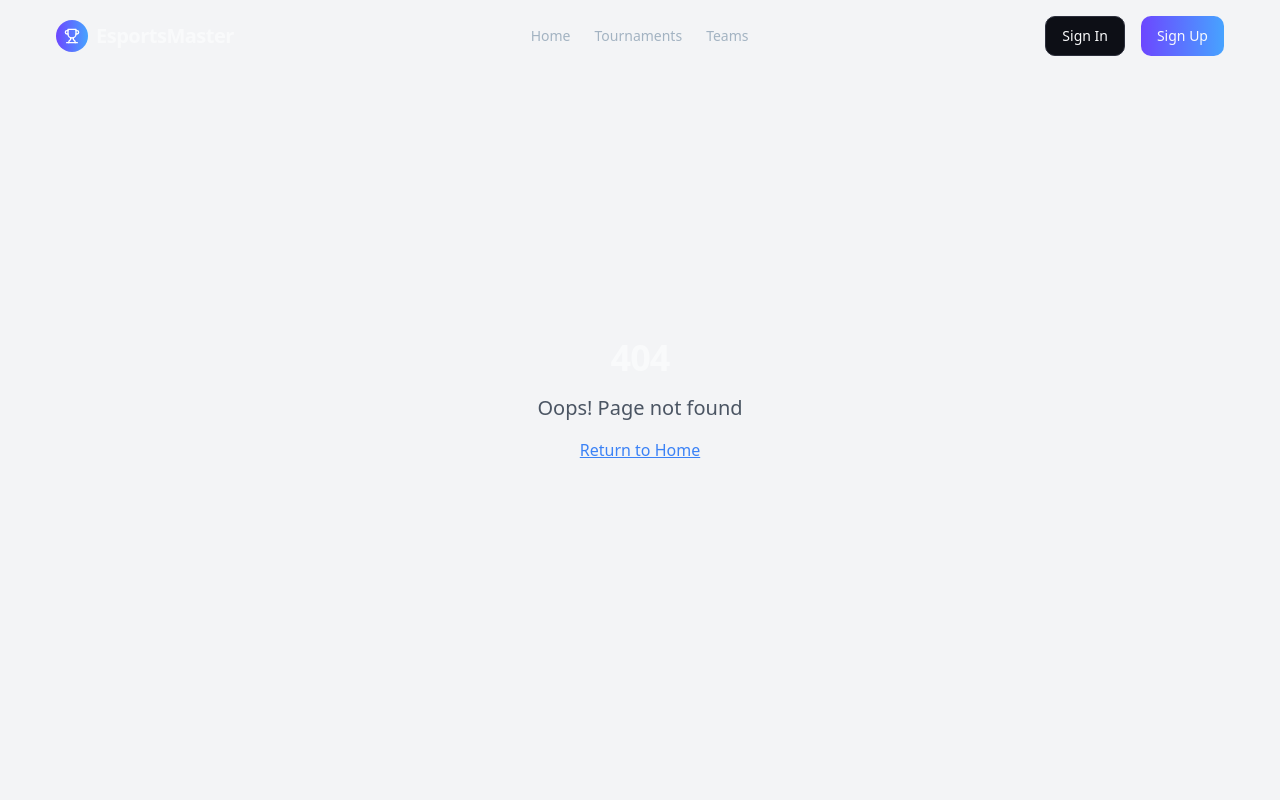
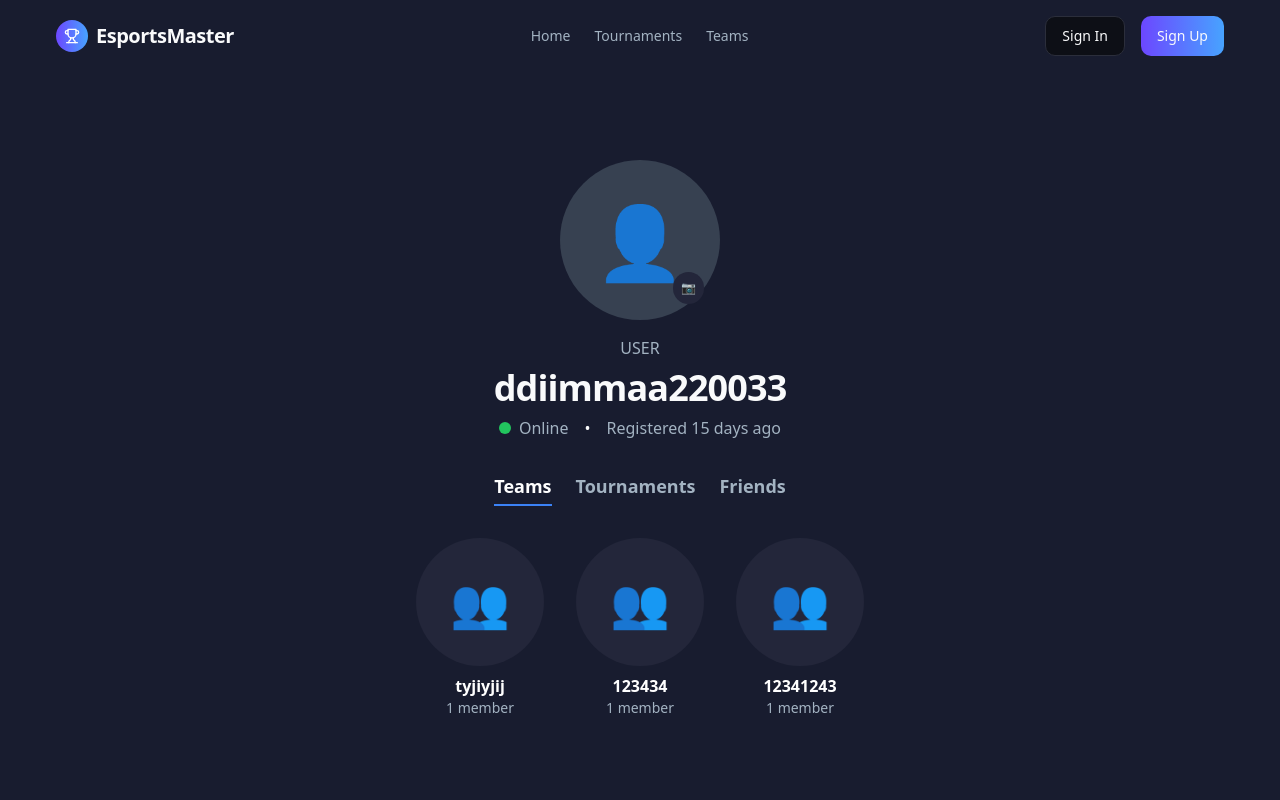
Before and after one commit to dddiimmaa220033/cyberWebFrontend1, a React (Vite) app: page /profile in a window 1280 px wide. Shown: the top 800 px of the page. Built offline with nearby package versions, Linux system fonts and the light colour scheme.

Commit message:
Створення панелі користувача

```diff
--- a/src/App.tsx
+++ b/src/App.tsx
@@ -12,6 +12,7 @@ import NotFound from "./pages/NotFound";
 import LoginForm from "./pages/login";
 import AdminPanel from "./pages/AdminPanel";
 import SteamCallback from "@/pages/SteamCallback";
+import Profile from "@/pages/Profile";
 
 const queryClient = new QueryClient();
 
@@ -40,6 +41,7 @@ const App = () => (
                 }
               />
               <Route path="/steam-callback" element={<SteamCallback />} />
+              <Route path="/profile" element={<Profile />} />
               {/* ADD ALL CUSTOM ROUTES ABOVE THE CATCH-ALL "*" ROUTE */}
               <Route path="*" element={<NotFound />} />
             </Routes>
--- a/src/components/layout/Navbar.tsx
+++ b/src/components/layout/Navbar.tsx
@@ -87,7 +87,12 @@ const Navbar = () => {
         <div className="hidden md:flex items-center gap-4">
           {isAuthenticated ? (
             <div className="flex items-center gap-4">
-              <span className="text-sm">{username}</span>
+              <Link
+                to="/profile"
+                className="font-bold text-lg hover:underline transition-colors"
+              >
+                {username}
+              </Link>
               <Button variant="outline" className="text-sm" onClick={handleLogout}>
                 Log Out
               </Button>
--- a/src/components/ui/form.tsx
+++ b/src/components/ui/form.tsx
@@ -19,7 +19,7 @@ type FormFieldContextValue<
   TFieldValues extends FieldValues = FieldValues,
   TName extends FieldPath<TFieldValues> = FieldPath<TFieldValues>
 > = {
-  name: TName
+   name: TName
 }
 
 const FormFieldContext = React.createContext<FormFieldContextValue>(
--- /dev/null
+++ b/src/pages/Profile.tsx
@@ -0,0 +1,138 @@
+import React, { useState } from "react";
+
+const Profile = () => {
+  const [tab, setTab] = useState<"teams" | "tournaments" | "friends">("teams");
+  const username = "ddiimmaa220033"; // замініть на динамічне значення
+
+  return (
+    <div className="min-h-screen bg-[#181c2f] py-20 pt-40">
+      <div className="container mx-auto px-6 flex flex-col items-center">
+        {/* Аватар і заголовок */}
+        <div className="w-40 h-40 rounded-full bg-gray-700 flex items-center justify-center mb-4 relative">
+          <span className="text-7xl text-gray-400">👤</span>
+          <button className="absolute bottom-4 right-4 bg-[#23263a] rounded-full p-2 text-white text-xs">
+            <span role="img" aria-label="edit">📷</span>
+          </button>
+        </div>
+        <div className="uppercase text-muted-foreground mb-2">USER</div>
+        <h2 className="text-4xl font-extrabold mb-2">{username}</h2>
+        <div className="flex items-center gap-2 mb-8">
+          <span className="w-3 h-3 rounded-full bg-green-500 inline-block"></span>
+          <span className="text-muted-foreground">Online</span>
+          <span className="mx-2">•</span>
+          <span className="text-muted-foreground">Registered 15 days ago</span>
+        </div>
+
+        {/* Вкладки */}
+        <div className="flex gap-6 mb-8">
+          <button
+            className={`font-bold text-lg pb-1 border-b-2 transition ${
+              tab === "teams"
+                ? "border-blue-500 text-white"
+                : "border-transparent text-muted-foreground hover:text-white"
+            }`}
+            onClick={() => setTab("teams")}
+          >
+            Teams
+          </button>
+          <button
+            className={`font-bold text-lg pb-1 border-b-2 transition ${
+              tab === "tournaments"
+                ? "border-blue-500 text-white"
+                : "border-transparent text-muted-foreground hover:text-white"
+            }`}
+            onClick={() => setTab("tournaments")}
+          >
+            Tournaments
+          </button>
+          <button
+            className={`font-bold text-lg pb-1 border-b-2 transition ${
+              tab === "friends"
+                ? "border-blue-500 text-white"
+                : "border-transparent text-muted-foreground hover:text-white"
+            }`}
+            onClick={() => setTab("friends")}
+          >
+            Friends
+          </button>
+        </div>
+
+        {/* Контент вкладок */}
+        <div className="w-full flex justify-center">
+          {tab === "teams" && (
+            // Teams tab content (скріншот 3)
+            <div className="flex gap-8">
+              <div className="flex flex-col items-center">
+                <div className="w-32 h-32 rounded-full bg-[#23263a] flex items-center justify-center mb-2">
+                  <span className="text-5xl text-[#6c7a96]">👥</span>
+                </div>
+                <div className="text-white font-semibold">tyjiyjij</div>
+                <div className="text-muted-foreground text-sm">1 member</div>
+              </div>
+              <div className="flex flex-col items-center">
+                <div className="w-32 h-32 rounded-full bg-[#23263a] flex items-center justify-center mb-2">
+                  <span className="text-5xl text-[#6c7a96]">👥</span>
+                </div>
+                <div className="text-white font-semibold">123434</div>
+                <div className="text-muted-foreground text-sm">1 member</div>
+              </div>
+              <div className="flex flex-col items-center">
+                <div className="w-32 h-32 rounded-full bg-[#23263a] flex items-center justify-center mb-2">
+                  <span className="text-5xl text-[#6c7a96]">👥</span>
+                </div>
+                <div className="text-white font-semibold">12341243</div>
+                <div className="text-muted-foreground text-sm">1 member</div>
+              </div>
+            </div>
+          )}
+
+          {tab === "tournaments" && (
+            // Tournaments tab content (скріншот 2)
+            <div className="w-full">
+              <h3 className="text-white text-lg font-bold mb-2">Hosting</h3>
+              <div className="text-muted-foreground mb-4">
+                These tournaments are hosted by you.
+              </div>
+              <div className="flex gap-6">
+                <div className="bg-[#23263a] rounded-lg overflow-hidden w-72">
+                  <img src="https://cdn.cloudflare.steamstatic.com/steam/apps/228380/header.jpg" alt="Tournament" />
+                  <div className="p-4">
+                    <div className="text-xs text-muted-foreground mb-1">15 days ago</div>
+                    <div className="text-white font-bold">мічук</div>
+                    <div className="text-muted-foreground text-sm">Europe • 1v1 • 8 spots</div>
+                    <div className="mt-2 text-xs bg-[#23263a] rounded px-2 py-1 inline-block">1 player</div>
+                  </div>
+                </div>
+                <div className="bg-[#23263a] rounded-lg overflow-hidden w-72">
+                  <img src="https://cdn.cloudflare.steamstatic.com/steam/apps/228380/header.jpg" alt="Tournament" />
+                  <div className="p-4">
+                    <div className="text-xs text-muted-foreground mb-1">3 days ago</div>
+                    <div className="text-white font-bold">311312</div>
+                    <div className="text-muted-foreground text-sm">Europe • 1v1 • 8 spots</div>
+                    <div className="mt-2 text-xs bg-[#23263a] rounded px-2 py-1 inline-block">1 player</div>
+                  </div>
+                </div>
+              </div>
+            </div>
+          )}
+
+          {tab === "friends" && (
+            // Friends tab content (скріншот 1)
+            <div className="flex flex-col items-center">
+              <span className="text-5xl text-[#6c7a96] mb-2">👥</span>
+              <div className="text-white font-semibold mb-1">No Friends</div>
+              <div className="text-muted-foreground mb-4">
+                You have not added any friends.
+              </div>
+              <button className="bg-[#13b7e6] text-white px-6 py-2 rounded font-bold">
+                Add friend
+              </button>
+            </div>
+          )}
+        </div>
+      </div>
+    </div>
+  );
+};
+
+export default Profile;
```
